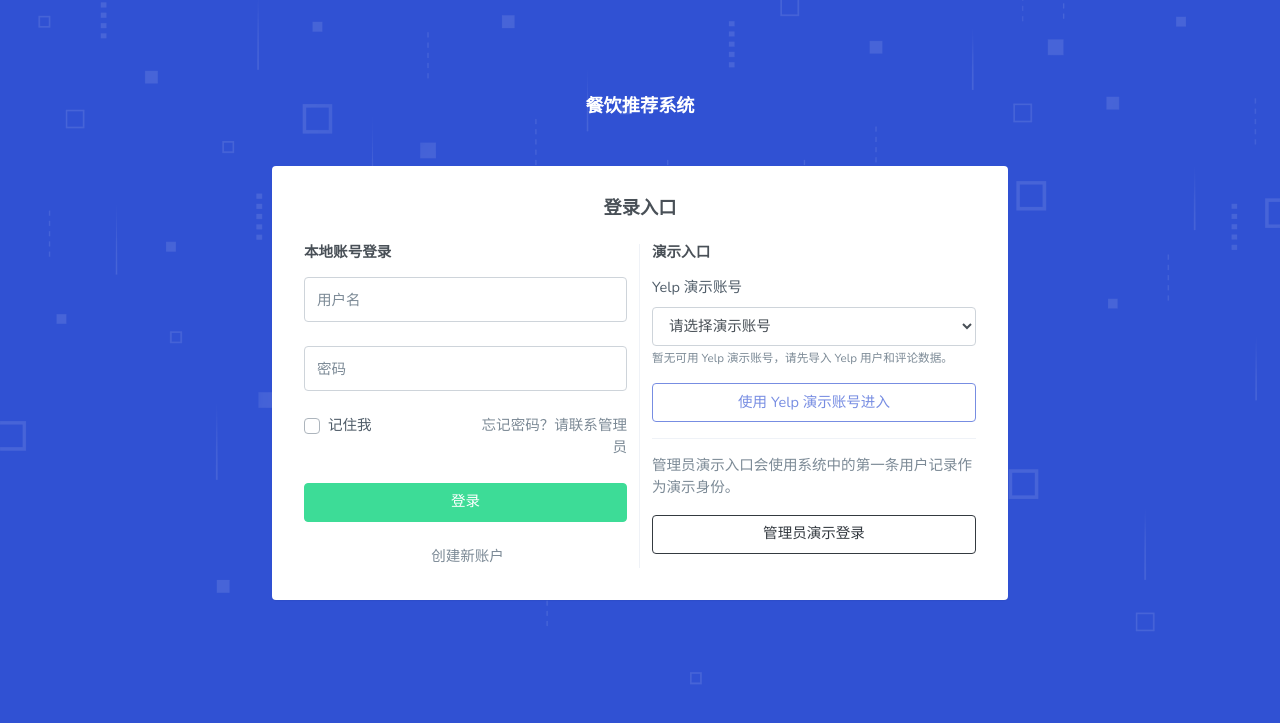
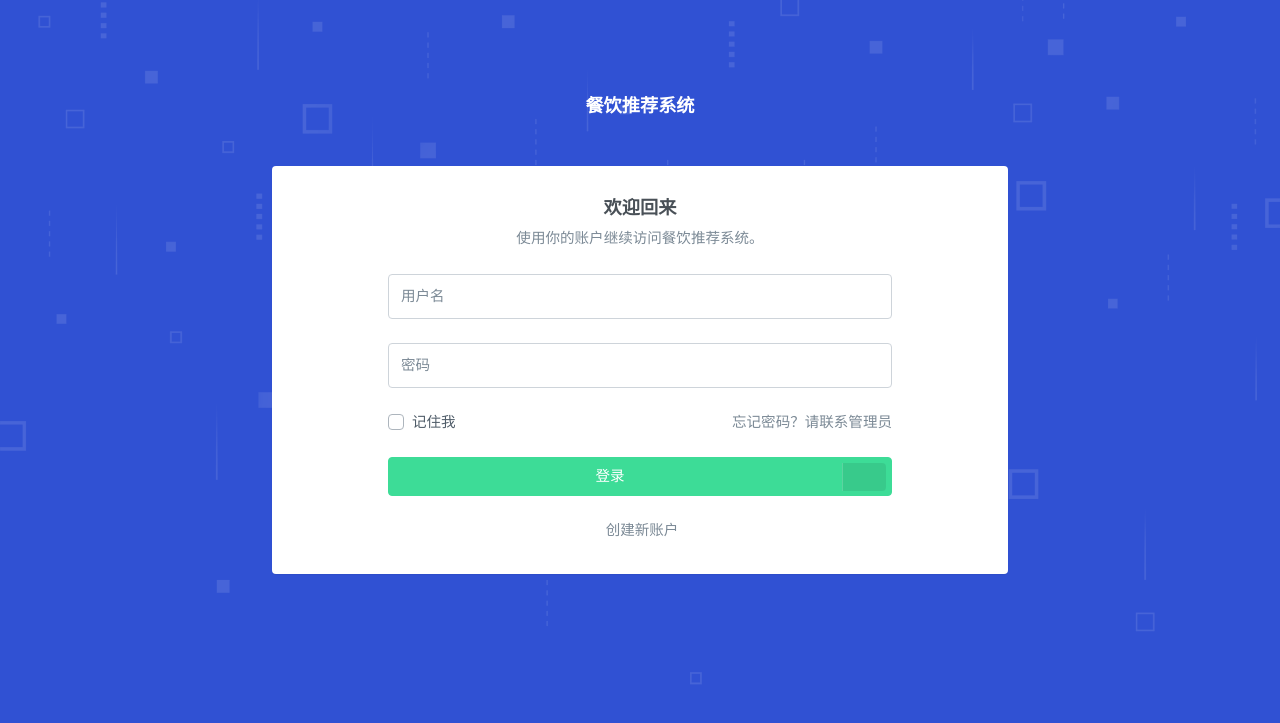
Before and after one commit to KAYOKOCATT/food-recommandation, a Django app: page / in a window 1280 px wide. Shown: the top 723 px of the page. Run offline with Django 5.2, Linux system fonts and the light colour scheme; some libraries are stand-ins or nearby versions.

Commit message:
feat: 登录表单合并

```diff
--- a/static/src/js/components/alpine-components.js
+++ b/static/src/js/components/alpine-components.js
@@ -198,6 +198,25 @@ export function loginForm() {
 
   return {
     ...component,
+    isAssistMenuOpen: false,
+    showYelpPicker: false,
+
+    toggleAssistMenu() {
+      this.isAssistMenuOpen = !this.isAssistMenuOpen;
+      if (!this.isAssistMenuOpen) {
+        this.showYelpPicker = false;
+      }
+    },
+
+    closeAssistMenu() {
+      this.isAssistMenuOpen = false;
+      this.showYelpPicker = false;
+    },
+
+    toggleYelpPanel() {
+      this.isAssistMenuOpen = true;
+      this.showYelpPicker = !this.showYelpPicker;
+    },
 
     async loginYelpDemo() {
       if (!this.formData.selectedYelpUser) {
@@ -217,6 +236,7 @@ export function loginForm() {
       this.isSubmitting = true;
       try {
         const response = await post(url, payload);
+        this.closeAssistMenu();
         redirectWithNotification(response, response.msg || "登录成功");
       } catch (error) {
         this.showNotification(
--- a/templates/auth/login-refactored.html
+++ b/templates/auth/login-refactored.html
@@ -6,6 +6,98 @@
 {% block body_class %}
   bg-primary bg-pattern
 {% endblock body_class %}
+{% block extra_head %}
+  <style>
+    .login-shell {
+      max-width: 520px;
+      margin: 0 auto;
+    }
+
+    .login-combo {
+      position: relative;
+    }
+
+    .login-main-btn {
+      padding-right: 4.5rem;
+    }
+
+    .login-toggle-btn {
+      position: absolute;
+      top: 0.35rem;
+      right: 0.35rem;
+      bottom: 0.35rem;
+      width: 2.75rem;
+      border: 0;
+      border-left: 1px solid rgba(255, 255, 255, 0.18);
+      border-radius: 0 0.25rem 0.25rem 0;
+      background: rgba(0, 0, 0, 0.08);
+      color: #fff;
+    }
+
+    .login-toggle-btn:hover,
+    .login-toggle-btn:focus {
+      background: rgba(0, 0, 0, 0.16);
+      color: #fff;
+      outline: none;
+    }
+
+    .login-toggle-btn[disabled] {
+      cursor: not-allowed;
+      opacity: 0.75;
+    }
+
+    .login-assist-menu {
+      position: absolute;
+      top: calc(100% + 0.65rem);
+      right: 0;
+      left: 0;
+      z-index: 30;
+      padding: 0.9rem;
+      border: 1px solid rgba(0, 0, 0, 0.06);
+      border-radius: 0.75rem;
+      background: #fff;
+      box-shadow: 0 1rem 2rem rgba(15, 23, 42, 0.14);
+    }
+
+    .login-assist-trigger {
+      display: flex;
+      align-items: center;
+      justify-content: space-between;
+      width: 100%;
+      padding: 0.8rem 0.9rem;
+      border: 1px solid #e9ecef;
+      border-radius: 0.65rem;
+      background: #fff;
+      color: #495057;
+      text-align: left;
+    }
+
+    .login-assist-trigger:hover,
+    .login-assist-trigger:focus {
+      border-color: #d6dbe1;
+      background: #f8f9fa;
+      color: #343a40;
+      outline: none;
+    }
+
+    .login-assist-trigger[disabled] {
+      background: #f8f9fa;
+      color: #adb5bd;
+      cursor: not-allowed;
+    }
+
+    .login-assist-panel {
+      margin-top: 0.75rem;
+      padding-top: 0.75rem;
+      border-top: 1px solid #eef1f4;
+    }
+
+    .login-assist-note {
+      font-size: 0.85rem;
+      color: #6c757d;
+    }
+  </style>
+{% endblock extra_head %}
 {% block content %}
   {# Home Button #}
   <div class="home-btn d-none d-sm-block">
@@ -27,11 +119,14 @@
         <div class="col-xl-8 col-sm-10">
           <div class="card">
             <div class="card-body p-4">
-              <div class="p-2" x-data="loginForm()">
-                <h5 class="mb-4 text-center">登录入口</h5>
-                <div class="row">
-                  <div class="col-lg-6 border-right">
-                    <h6 class="mb-3">本地账号登录</h6>
+              <div class="p-2 login-shell"
+                   x-data="loginForm()"
+                   @click.away="closeAssistMenu()"
+                   @keydown.escape.window="closeAssistMenu()">
+                <div class="text-center mb-4">
+                  <h5 class="mb-2">欢迎回来</h5>
+                  <p class="text-muted mb-0">使用你的账户继续访问餐饮推荐系统。</p>
+                </div>
                 <form @submit.prevent="handleSubmit">
                   {% csrf_token %}
                   {% include "components/form-input.html" with field_name="username" field_type="text" field_placeholder="用户名" required="True" %}
@@ -48,20 +143,54 @@
                       </div>
                     </div>
                   </div>
-                      <div class="mt-4">
-                        {% include "components/submit-button.html" with button_text="登录" button_loading_text="登录中..." button_class="btn-success" %}
-                      </div>
-                      <div class="mt-4 text-center">
-                        <a href="{% url 'register' %}" class="text-muted">
-                          <i class="mdi mdi-account-circle mr-1"></i>创建新账户
-                        </a>
-                      </div>
-                    </form>
-                  </div>
-                  <div class="col-lg-6 mt-4 mt-lg-0">
-                    <h6 class="mb-3">演示入口</h6>
-                    <div class="form-group">
-                      <label for="yelp-demo-user">Yelp 演示账号</label>
+                  <div class="mt-4 login-combo">
+                    <button class="btn btn-success btn-block waves-effect waves-light login-main-btn"
+                            type="submit"
+                            :disabled="isSubmitting">
+                      <span x-show="!isSubmitting">登录</span>
+                      <span x-show="isSubmitting">
+                        <i class="mdi mdi-loading mdi-spin"></i>
+                        登录中...
+                      </span>
+                    </button>
+                    <button class="login-toggle-btn"
+                            type="button"
+                            @click.stop="toggleAssistMenu()"
+                            :aria-expanded="isAssistMenuOpen.toString()"
+                            :disabled="isSubmitting"
+                            aria-label="打开辅助登录菜单">
+                      <i class="mdi"
+                         :class="isAssistMenuOpen ? 'mdi-chevron-up' : 'mdi-chevron-down'"></i>
+                    </button>
+                    <div class="login-assist-menu"
+                         x-show="isAssistMenuOpen"
+                         x-transition:enter="transition ease-out duration-150"
+                         x-transition:enter-start="opacity-0 translate-y-1"
+                         x-transition:enter-end="opacity-100 translate-y-0"
+                         x-transition:leave="transition ease-in duration-120"
+                         x-transition:leave-start="opacity-100 translate-y-0"
+                         x-transition:leave-end="opacity-0 translate-y-1">
+                      <p class="login-assist-note mb-3">需要演示身份时，可从这里进入。</p>
+                      <button class="login-assist-trigger"
+                              type="button"
+                              @click="toggleYelpPanel()"
+                              :disabled="{{ yelp_demo_users|length }} === 0">
+                        <span>
+                          <strong class="d-block text-dark">Yelp 演示身份</strong>
+                          <small class="text-muted">
+                            {% if yelp_demo_users %}
+                              选择导入的 Yelp 用户进入推荐页
+                            {% else %}
+                              当前暂无可用账号
+                            {% endif %}
+                          </small>
+                        </span>
+                        <i class="mdi"
+                           :class="showYelpPicker ? 'mdi-chevron-up' : 'mdi-chevron-down'"></i>
+                      </button>
+                      <div class="login-assist-panel" x-show="showYelpPicker" x-cloak>
+                        <div class="form-group mb-2">
+                          <label for="yelp-demo-user" class="mb-2">选择 Yelp 账号</label>
                           <select id="yelp-demo-user"
                                   class="form-control"
                                   x-model="formData.selectedYelpUser"
@@ -73,27 +202,32 @@
                               </option>
                             {% endfor %}
                           </select>
-                      {% if not yelp_demo_users %}
-                        <small class="form-text text-muted">暂无可用 Yelp 演示账号，请先导入 Yelp 用户和评论数据。</small>
-                      {% endif %}
                         </div>
-                    <button class="btn btn-outline-primary btn-block mb-3"
+                        <button class="btn btn-outline-primary btn-block"
                                 type="button"
                                 @click="loginYelpDemo"
                                 :disabled="isSubmitting || !formData.selectedYelpUser || {{ yelp_demo_users|length }} === 0">
-                      使用 Yelp 演示账号进入
+                          使用所选 Yelp 身份进入
                         </button>
-                    <div class="border-top pt-3 mt-3">
-                      <p class="text-muted mb-3">管理员演示入口会使用系统中的第一条用户记录作为演示身份。</p>
-                      <button class="btn btn-outline-dark btn-block"
+                      </div>
+                      <button class="login-assist-trigger mt-3"
                               type="button"
                               @click="loginAdminDemo"
                               :disabled="isSubmitting">
-                        管理员演示登录
+                        <span>
+                          <strong class="d-block text-dark">管理员演示身份</strong>
+                          <small class="text-muted">使用系统中的第一条用户记录进入后台。</small>
+                        </span>
+                        <i class="mdi mdi-arrow-right"></i>
                       </button>
                     </div>
                   </div>
+                  <div class="mt-4 text-center">
+                    <a href="{% url 'register' %}" class="text-muted">
+                      <i class="mdi mdi-account-circle mr-1"></i>创建新账户
+                    </a>
                   </div>
+                </form>
               </div>
             </div>
           </div>
```
Lines whose indentation alone changed are shown as unchanged.
